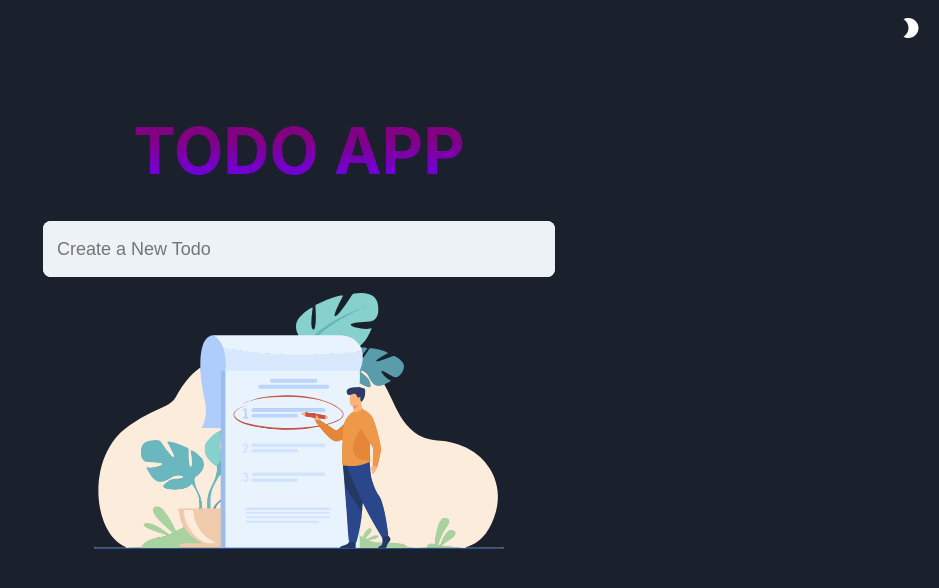
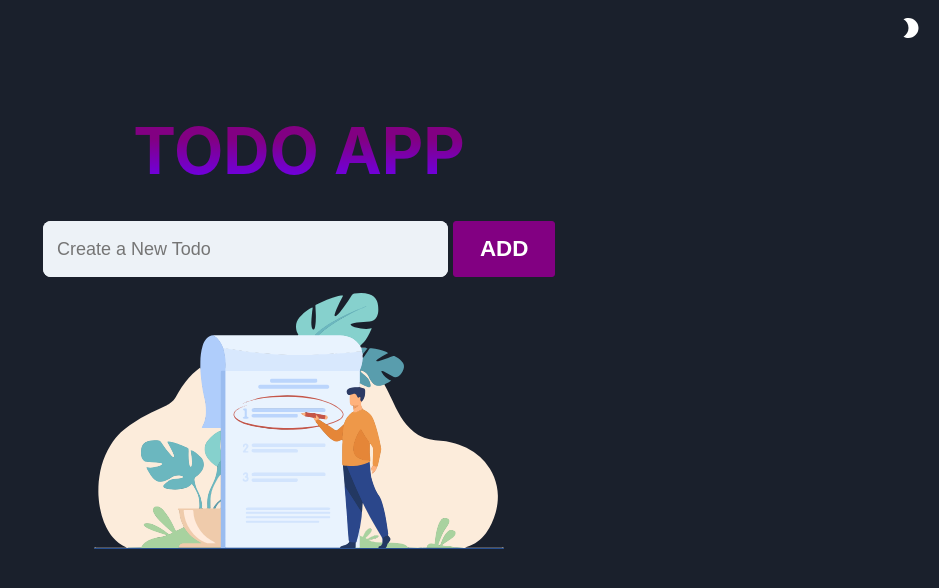
Before and after one commit to ankush6859/todo-app-react-1, a React (Create React App) app: page / in a window 1280 px wide. Shown: the top 588 px of the page, without its empty margins (341-1280 px from the left). Built offline with nearby package versions, Linux system fonts and the light colour scheme.

Commit message:
Added a add todo button for touch screen devices

```diff
--- a/src/components/AddTodo/AddTodo.module.css
+++ b/src/components/AddTodo/AddTodo.module.css
@@ -21,6 +21,7 @@
 }
 .addTodo_card {
   box-shadow: none;
+  width: 80%;
 }
 .top_heading {
   text-align: center;
@@ -39,13 +40,43 @@
   margin: 0;
 }
 
+.input_wrapper {
+  display: flex;
+  justify-content: center;
+}
+
+.button {
+  width: 20%;
+  color: white;
+  background: #820082;
+  border: 1px solid #820082;
+  font-size: 1.4rem;
+  font-weight: bolder;
+  cursor: pointer;
+  text-transform: uppercase;
+  padding: 5px 10px;
+  border-radius: 3px;
+  cursor: pointer;
+  margin-left: 5px;
+  transition: opacity 0.2s ease-out;
+}
+.button:hover {
+  opacity: 0.9;
+}
+
 @media only screen and (max-width: 768px) {
   .top_heading {
     font-size: 1.5rem;
+  }
+  .button {
+    font-size: 1.2;
   }
 }
 @media only screen and (max-width: 468px) {
   .top_heading {
     font-size: 1.3rem;
   }
+  .button {
+    font-size: 1rem;
+  }
 }
--- a/src/components/AddTodo/AddTodo.tsx
+++ b/src/components/AddTodo/AddTodo.tsx
@@ -20,12 +20,25 @@ const AddTodo = () => {
       inputRef.current!.value = '';
     }
   };
+  const addTodoButtonHandler = () => {
+    if ((inputRef.current?.value.trim() as string).length > 0) {
+      dispatch(
+        addTodo({
+          id: String((Math.random() * 100).toFixed(0)),
+          value: inputRef.current?.value as string,
+          completed: false,
+        })
+      );
+      inputRef.current!.value = '';
+    }
+  };
 
   return (
     <>
       <div className={styles.top_heading}>
         <h1>TODO APP</h1>
       </div>
+      <div className={styles.input_wrapper}>
         <Card className={styles.addTodo_card}>
           <input
             className={styles.input}
@@ -35,6 +48,10 @@ const AddTodo = () => {
             placeholder="Create a New Todo"
           />
         </Card>
+        <button className={styles.button} onClick={addTodoButtonHandler}>
+          Add{' '}
+        </button>
+      </div>
     </>
   );
 };
--- a/src/components/ButtonGroup/ButtonGroup.module.css
+++ b/src/components/ButtonGroup/ButtonGroup.module.css
@@ -7,7 +7,9 @@
   border-radius: 3px;
   cursor: pointer;
   margin-left: 5px;
-  transition: all 0.3s;
+  transition-property: background, color;
+  transition-duration: 0.3s;
+  transition-timing-function: ease-in-out;
 }
 .button_wrapper > button:hover,
 .active {
```
Lines whose indentation alone changed are shown as unchanged.
